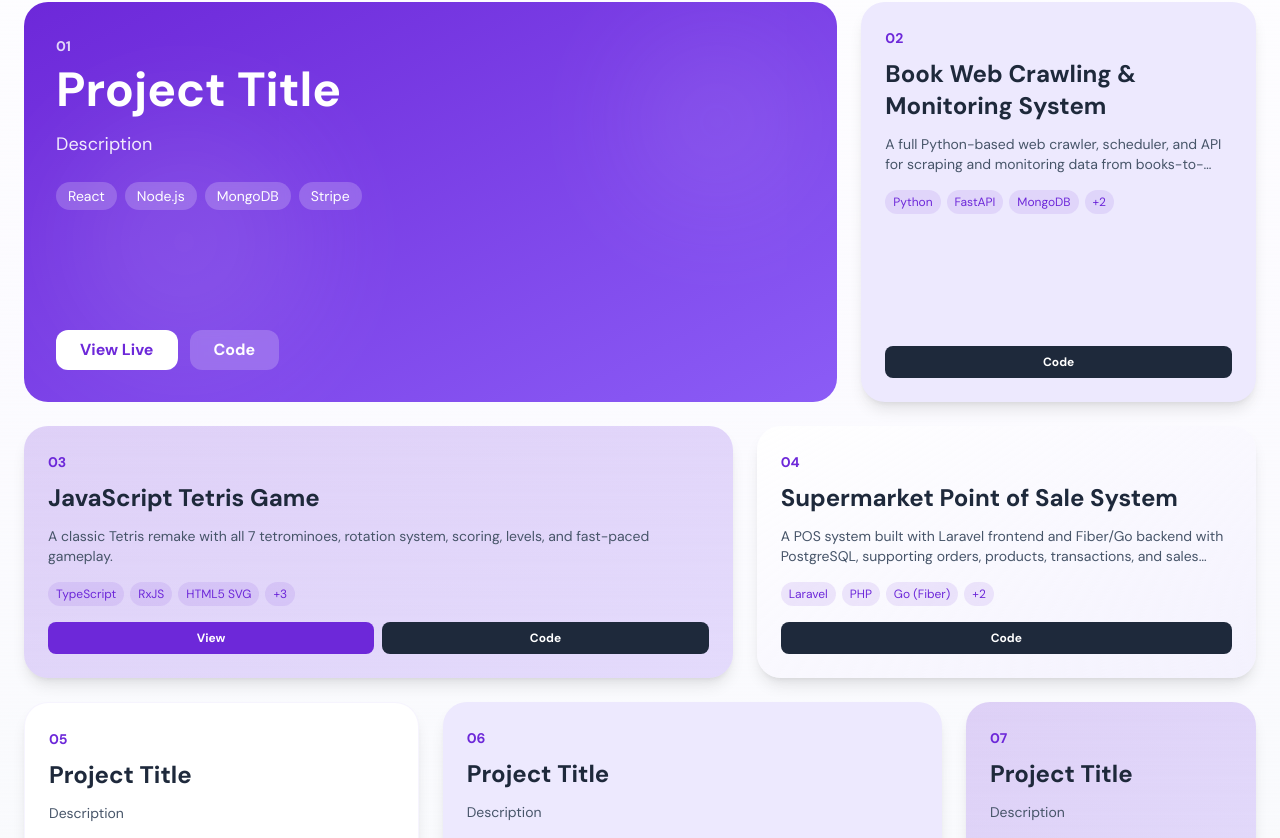
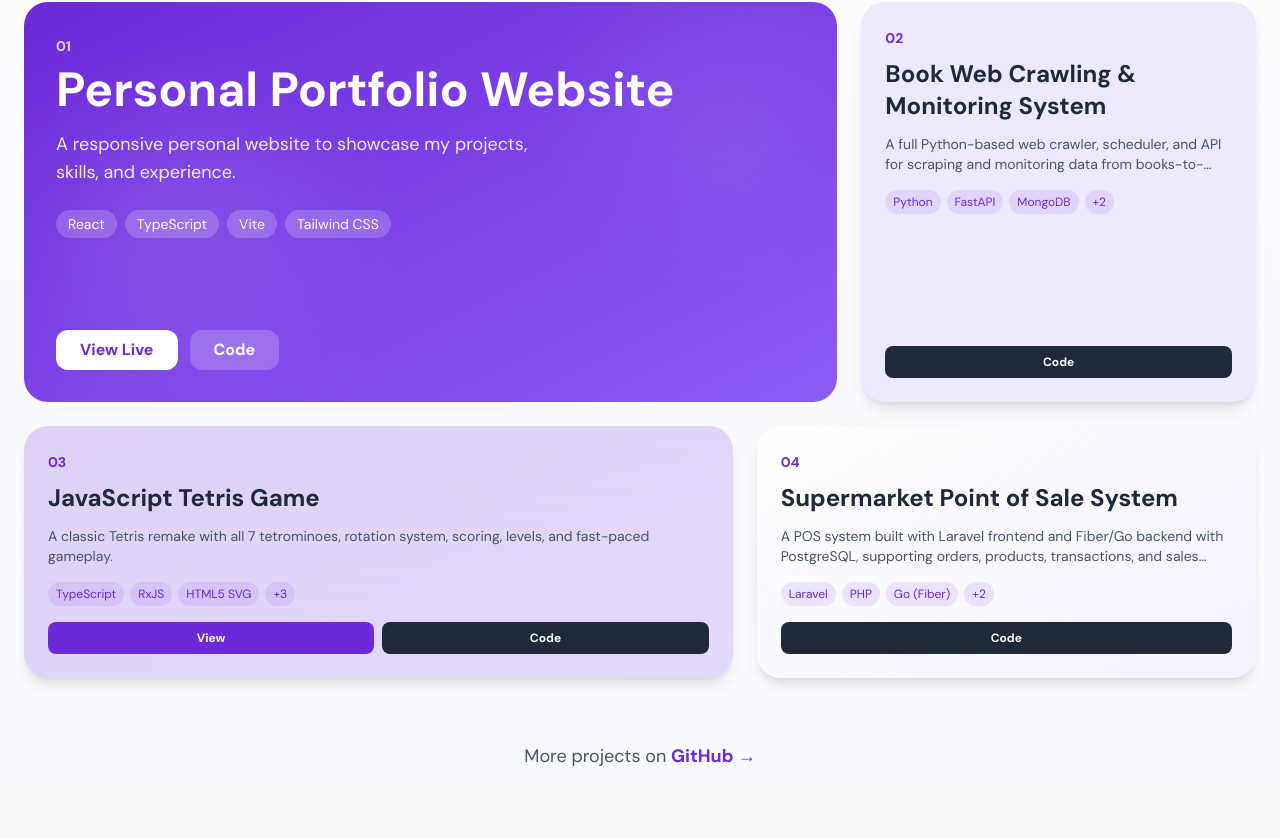
Before and after one commit to DianaWijaya/personal-website, a React (Vite) app: page / in a window 1280 px wide. Shown: the part 2413-3251 px from the top of the page. Built offline with nearby package versions, Linux system fonts and the light colour scheme.

Commit message:
comment out projects not used

```diff
--- a/src/sections/projects/index.tsx
+++ b/src/sections/projects/index.tsx
@@ -23,12 +23,18 @@ const Projects = ({ setSelectedPage }: Props) => {
   const projects: Project[] = [
     {
       id: 1,
-      title: "Project Title",
-      description: "Description",
-      fullDescription: "Long Description",
-      technologies: ["React", "Node.js", "MongoDB", "Stripe"],
-      liveUrl: "https://example.com",
-      githubUrl: "https://github.com/yourusername/project1",
+      title: "Personal Portfolio Website",
+      description: "A responsive personal website to showcase my projects, skills, and experience.",
+      fullDescription:
+        "The website you are viewing right now, is my personal portfolio website built to present my background, technical skills, and projects in a creative way. The site is fully responsive, features smooth animations, and focuses on clean UI/UX. The website is built with modern frontend tools.",
+      technologies: [
+        "React",
+        "TypeScript",
+        "Vite",
+        "Tailwind CSS",
+      ],
+      liveUrl: "https://dianawijaya.github.io/personal-website/",
+      githubUrl: "https://github.com/DianaWijaya/diana-personal-website",
     },
     {
       "id": 2,
@@ -76,33 +82,33 @@ const Projects = ({ setSelectedPage }: Props) => {
       "liveUrl": "",
       "githubUrl": "https://gitlab.com/dianawijaya1234-group/point-of-sale-project"
     },
-    {
-      id: 5,
-      title: "Project Title",
-      description: "Description",
-      fullDescription: "Long Description",
-      technologies: ["React", "Node.js", "MongoDB", "Stripe"],
-      liveUrl: "https://example.com",
-      githubUrl: "https://github.com/yourusername/project1",
-    },
-    {
-      id: 6,
-      title: "Project Title",
-      description: "Description",
-      fullDescription: "Long Description",
-      technologies: ["React", "Node.js", "MongoDB", "Stripe"],
-      liveUrl: "https://example.com",
-      githubUrl: "https://github.com/yourusername/project1",
-    },
-    {
-      id: 7,
-      title: "Project Title",
-      description: "Description",
-      fullDescription: "Long Description",
-      technologies: ["React", "Node.js", "MongoDB", "Stripe"],
-      liveUrl: "https://example.com",
-      githubUrl: "https://github.com/yourusername/project1",
-    },
+    // {
+    //   id: 5,
+    //   title: "Project Title",
+    //   description: "Description",
+    //   fullDescription: "Long Description",
+    //   technologies: ["React", "Node.js", "MongoDB", "Stripe"],
+    //   liveUrl: "https://example.com",
+    //   githubUrl: "https://github.com/yourusername/project1",
+    // },
+    // {
+    //   id: 6,
+    //   title: "Project Title",
+    //   description: "Description",
+    //   fullDescription: "Long Description",
+    //   technologies: ["React", "Node.js", "MongoDB", "Stripe"],
+    //   liveUrl: "https://example.com",
+    //   githubUrl: "https://github.com/yourusername/project1",
+    // },
+    // {
+    //   id: 7,
+    //   title: "Project Title",
+    //   description: "Description",
+    //   fullDescription: "Long Description",
+    //   technologies: ["React", "Node.js", "MongoDB", "Stripe"],
+    //   liveUrl: "https://example.com",
+    //   githubUrl: "https://github.com/yourusername/project1",
+    // },
   ];
 
   return (
@@ -233,34 +239,34 @@ const Projects = ({ setSelectedPage }: Props) => {
           />
 
           {/* Project 5 */}
-          <ProjectCard
+          {/* <ProjectCard
             project={projects[4]}
             index={4}
             colSpan="md:col-span-4"
             onSelect={() => setSelectedProject(projects[4])}
             onHoverStart={() => setHoveredId(5)}
             onHoverEnd={() => setHoveredId(null)}
-          />
+          /> */}
 
           {/* Project 6 */}
-          <ProjectCard
+          {/* <ProjectCard
             project={projects[5]}
             index={5}
             colSpan="md:col-span-5"
             onSelect={() => setSelectedProject(projects[5])}
             onHoverStart={() => setHoveredId(6)}
             onHoverEnd={() => setHoveredId(null)}
-          />
+          /> */}
 
           {/* Project 7 */}
-          <ProjectCard
+          {/* <ProjectCard
             project={projects[6]}
             index={6}
             colSpan="md:col-span-3"
             onSelect={() => setSelectedProject(projects[6])}
             onHoverStart={() => setHoveredId(7)}
             onHoverEnd={() => setHoveredId(null)}
-          />
+          /> */}
         </div>
 
         {/* FOOTER */}
```
